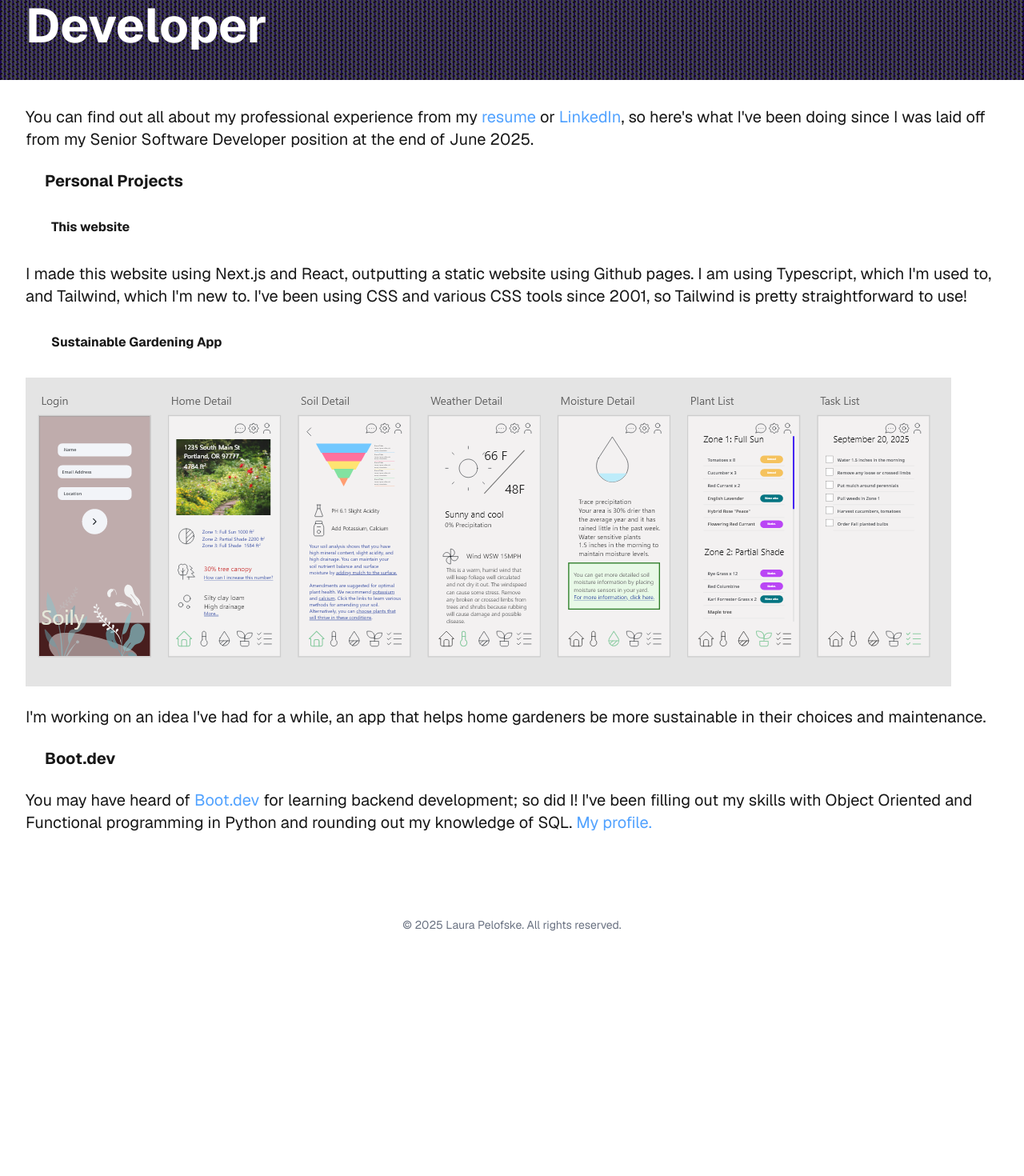
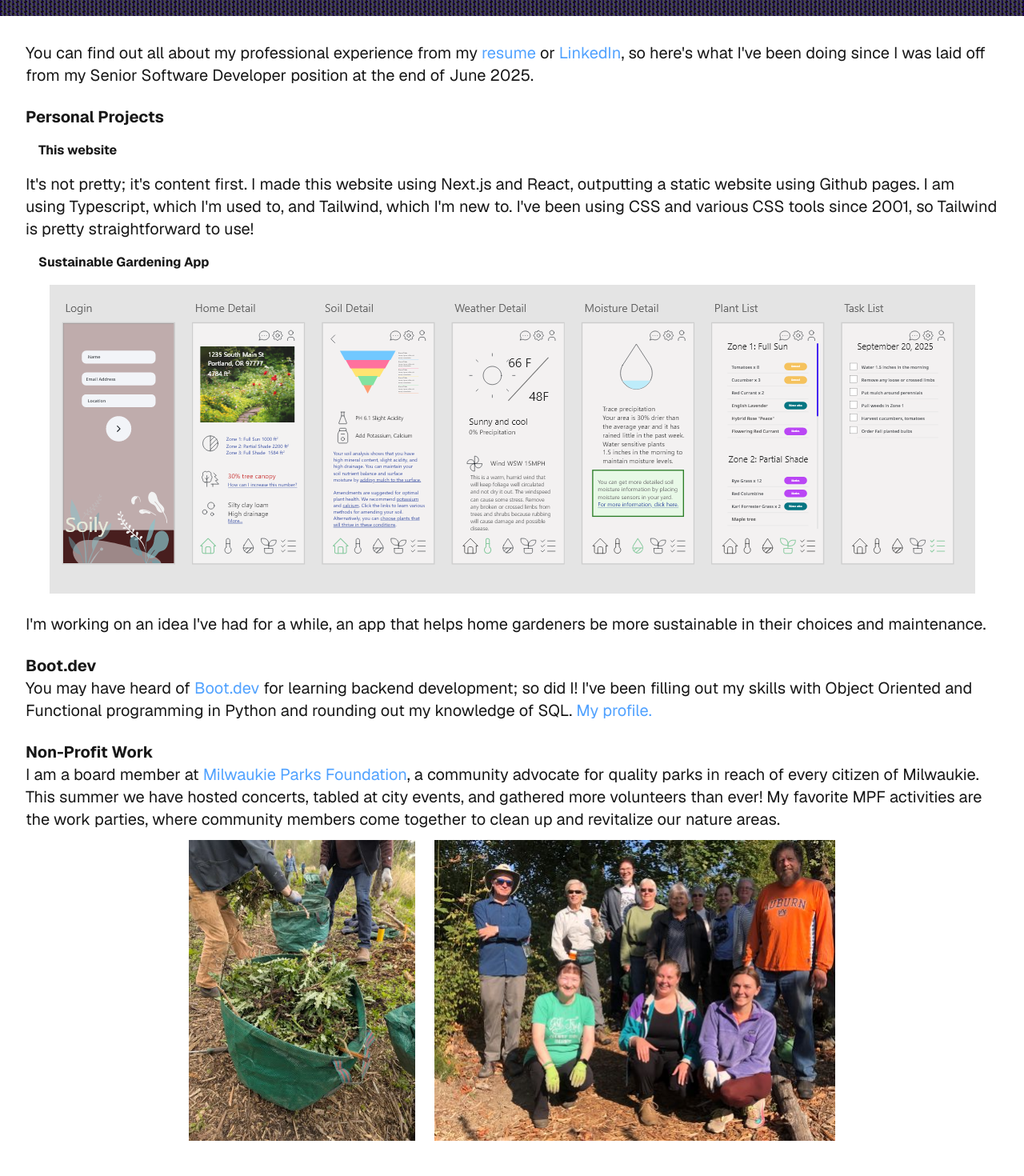
Before and after one commit to cellarstella/portfolio_website, a Next.js app: page / in a window 1280 px wide. Shown: the part 140-1610 px from the top of the page at 80% size. Before the commit the page ends 1330 px from the top, so only its background shows below. Built offline with nearby package versions, Linux system fonts and the light colour scheme.

Commit message:
non-profit work

```diff
--- a/src/app/component/IntroSection.tsx
+++ b/src/app/component/IntroSection.tsx
@@ -5,20 +5,20 @@ export default function IntroSection() {
         You can find out all about my professional experience from my <a href="/LauraPelofske_Resume_2025.pdf" aria-label="resume link" target="_blank">resume</a> or <a href="https://www.linkedin.com/in/laura-pelofske-26a69775/" aria-label="linkedin link" target="_blank">LinkedIn</a>, so here&apos;s what I&apos;ve been doing since I was laid off from my Senior Software Developer position at the end of June 2025.
       </p>
 
-      <h2 className="text-xl font-bold m-6">
+      <h2 className="text-xl font-bold">
         Personal Projects
       </h2>
-      <h3 className="text-l font-bold m-8">This website</h3>
+      <h3 className="text-l font-bold m-4">This website</h3>
       <p className="text-xl">
-        I made this website using Next.js and React, outputting a static website using Github pages. I am using Typescript, which I&apos;m used to, and Tailwind, which I&apos;m new to. I&apos;ve been using CSS and various CSS tools since 2001, so Tailwind is pretty straightforward to use!
+        It's not pretty; it's content first. I made this website using Next.js and React, outputting a static website using Github pages. I am using Typescript, which I&apos;m used to, and Tailwind, which I&apos;m new to. I&apos;ve been using CSS and various CSS tools since 2001, so Tailwind is pretty straightforward to use!
       </p>
-      <h3 className="text-l font-bold m-8">Sustainable Gardening App</h3>
-      <img src="/app_firstpass.png" alt="first pass at app"/>
+      <h3 className="text-l font-bold m-4">Sustainable Gardening App</h3>
+      <div><img  className="mx-auto" src="/app_firstpass.png" alt="first pass at app"/></div>
       <p className="text-xl mt-6">
         I&apos;m working on an idea I&apos;ve had for a while, an app that helps home gardeners be more sustainable in their choices and maintenance.
 
       </p>
-      <h2 className="text-xl font-bold m-6">
+      <h2 className="text-xl font-bold mt-6">
         Boot.dev
       </h2>
       <p className="text-xl">
@@ -28,7 +28,24 @@ export default function IntroSection() {
         Object Oriented and Functional programming in Python and rounding out my knowledge of SQL.
         <a href="https://www.boot.dev/u/flamboyanthalfling"> My profile.</a>
       </p>
-
+            <h2 className="text-xl font-bold mt-6">
+        Non-Profit Work
+      </h2>
+      <p className="text-xl">
+        I am a board member at <a href="https://www.milwaukieparksfoundation.org/" aria-label="Milwaukie Parks Foundation link" target="_blank">Milwaukie Parks Foundation</a>, a community advocate for quality parks in reach of every citizen of Milwaukie.
+      </p><p className="text-xl">
+        This summer we have hosted concerts, tabled at city events, and gathered more volunteers than ever! My favorite MPF activities are the work parties, where community members come together to clean up and revitalize our nature areas.
+      </p>
+      <div className="@container">
+        <div className="flex flex-col @2xl:flex-row justify-center">
+          <img
+            className="p-3 xl:h-100"
+            src="/minthorne_cleanup.jpg" alt="pulling weeds at Minthorne Springs"/>
+          <img
+            className="p-3 xl:h-100"
+            src="/MinthornVolCrew9-13-25.jpg" alt="volunteers at Minthorne Springs"/>
+        </div>
+      </div>
     </section>
   );
 }
--- a/src/app/page.tsx
+++ b/src/app/page.tsx
@@ -9,7 +9,7 @@ import IntroSection from "./component/IntroSection";
 export default function Home() {
   return (
     <div className="font-sans">
-      <header className="flex flex-col align-end linen-header pt-8 pl-8 pr-8 h-60">
+      <header className="flex flex-col align-end linen-header pt-8 pl-8 pr-8 h-40">
         <div className="flex gap-4 mt-2 min-w-32 justify-end">
           <SocialImage
             image="/LinkedIn_icon.svg"
@@ -29,7 +29,7 @@ export default function Home() {
         </div><div className="flex flex-row gap-2 justify-between">
 
           <h1
-            className="text-4xl md:text-6xl font-bold text-white relative top-2.5"
+            className="text-4xl xl:text-5xl 2xl:text-6xl font-bold text-white relative top-2.5"
           >
             Laura Pelofske: Senior Software Developer
           </h1>
```
Also changed, not shown: public/MinthornVolCrew9-13-25.jpg (added), public/minthorne_cleanup.jpg (added).
